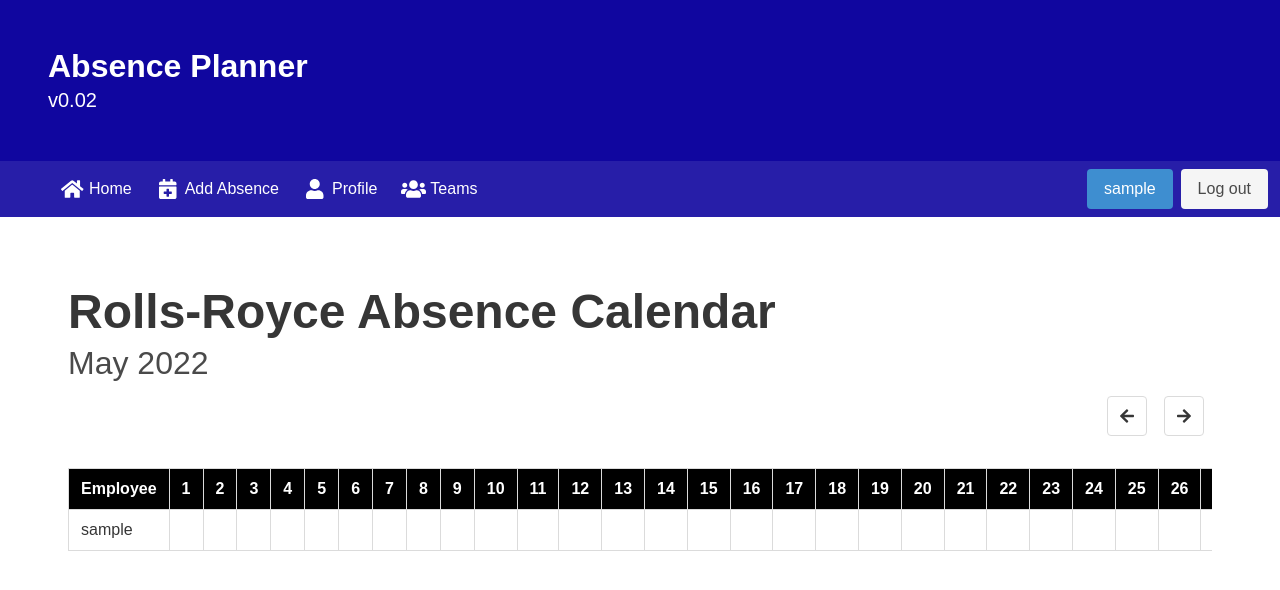
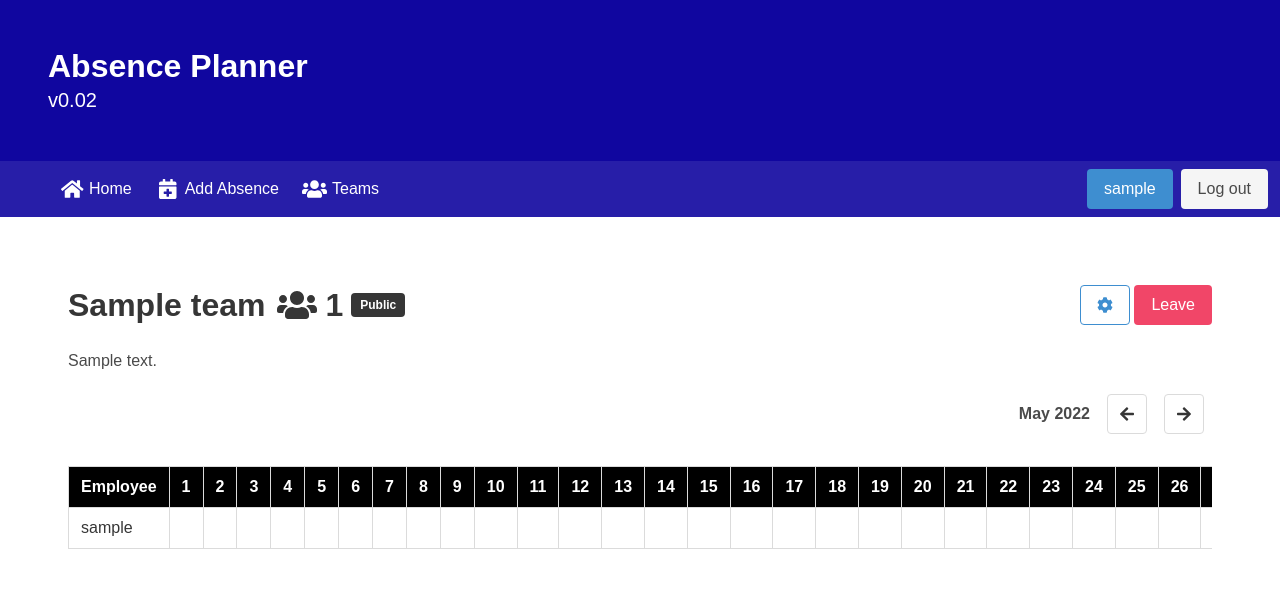
Before and after one commit to rropen/absense-planner, a Django app: page /teams/calendar/1 in a window 1280 px wide. Shown: the top 590 px of the page. Run offline with Django 3.2, Linux system fonts and the light colour scheme; a user stored in the database is signed in; tables that the repository leaves empty hold one stand-in row (values such as "Sample post"); some libraries are stand-ins or nearby versions.

Commit message:
New UI Design for the Calendar page

```diff
--- a/Templates/Base.html
+++ b/Templates/Base.html
@@ -170,13 +170,6 @@
         <span>Add Absence</span>
       </a>
 
-      <a class="navbar-item icon-text" href="/profile/">
-        <span class="icon is-size-5">
-          <i class="fas fa-user"></i>
-        </span>
-        <span>Profile</span>
-      </a>
-
       <a class="navbar-item icon-text" href="/teams">
         <span class="icon is-size-5">
           <i class="fas fa-users"></i>
--- a/Templates/plannerapp/profile.html
+++ b/Templates/plannerapp/profile.html
@@ -36,9 +36,6 @@
             <div class="card has-background-light p-4 has-text-centered">
                 <span class="is-block is-size-5 has-text-weight-bold"> Start date: {{ absence.absence_date_start }}</span>
                 <span class="is-block is-size-5 has-text-weight-bold">End date: {{ absence.absence_date_end }}</span>
-                <span class="is-block">Requested Date: {{ absence.request_date }}</span>
-                <span class="is-block">Requested Accepted?: {{ absence.request_accepted }}</span>
-                <span class="is-block">Manager ID: {{ absence.manager_ID }}</span>
                 <div class="mx-auto">
                     <a class="button is-info" href="/absence/edit/{{ absence.pk }}">Edit</a>
                     <button class="button is-danger delete-trigger-button" data-id="{{ absence.pk }}">Delete</button>
--- a/Templates/teams/calendar.html
+++ b/Templates/teams/calendar.html
@@ -8,17 +8,32 @@
 <div class="main">
     <section class="section">
         <div class="container">
-            <h1 class="title is-1">
-                Rolls-Royce Absence Calendar
-            </h1>
-            <p class="subtitle is-3 mb-1">
-                {{month}} {{year}}
-            </p>
+            <div class="level">
+                <div class="level-left">
+                    <h1 class="title is-3 level-item">{{team.name}}
+
+                        <i class="fas fa-users ml-3"></i>
+                        <span class="ml-2">{{team_count}}</span>
+
+                        {% if team.private %}
+                        <span class="tag is-dark ml-2">Private</span>
+                        {% elif not team.private %}
+                            <span class="tag is-dark ml-2">Public</span>
+                        {% endif %}
+                    </h1>
+                </div>
+                <div class="level-right">
+                    <a class="button is-info is-outlined mx-1" href="#"><i class="fas fa-cog"></i></a>
+                    <a class="button is-danger" href="{% url 'leave_team' team.id %}">Leave</a>
+                </div>
+            </div>
+            <p class="my-3">{{team.description}}</p>
                 {% if month_num == 12 %}
                     {% if current_year|add:2 == next_year %}
                         <div class="level is-block">
                             <div class="level-right">
-                                <a href="/teams/calendar/{{team_id}}/{{previous_month}}/{{year}}" class="button3 right"><p class="buttons">
+                                <span class="has-text-weight-bold mx-2">{{month}} {{year}}</span>
+                                <a href="/teams/calendar/{{team.id}}/{{previous_month}}/{{year}}" class="button3 right"><p class="buttons">
                                     <button class="button ">
                                       <span class="icon ">
                                         <i class="fas fa-arrow-left"></i>
@@ -38,14 +53,15 @@
                     {% else %}
                         <div class="level is-block">
                             <div class="level-right">
-                                <a href="/teams/calendar/{{team_id}}/{{previous_month}}/{{year}}" class="button3 right"><p class="buttons">
+                                <span class="has-text-weight-bold mx-2">{{month}} {{year}}</span>
+                                <a href="/teams/calendar/{{team.id}}/{{previous_month}}/{{year}}" class="button3 right"><p class="buttons">
                                     <button class="button ">
                                     <span class="icon ">
                                         <i class="fas fa-arrow-left"></i>
                                     </span>
                                     </button>
                                 </p></a>
-                                <a href="/teams/calendar/{{team_id}}/January/{{next_year}}" class="button3 right"><p class="buttons">
+                                <a href="/teams/calendar/{{team.id}}/January/{{next_year}}" class="button3 right"><p class="buttons">
                                     <button class="button ">
                                       <span class="icon ">
                                         <i class="fas fa-arrow-right"></i>
@@ -59,6 +75,7 @@
                     {% if current_year|add:"-2" == previous_year %}
                     <div class="level is-block">
                         <div class="level-right">
+                            <span class="has-text-weight-bold mx-2">{{month}} {{year}}</span>
                             <a href="" class="button3 right noHover"><p class="buttons">
                                 <button class="button" disabled>
                                 <span class="icon">
@@ -66,7 +83,7 @@
                                 </span>
                                 </button>
                             </p></a>
-                            <a href="/teams/calendar/{{team_id}}/{{next_month}}/{{year}}" class="button3 right"><p class="buttons">
+                            <a href="/teams/calendar/{{team.id}}/{{next_month}}/{{year}}" class="button3 right"><p class="buttons">
                                 <button class="button ">
                                   <span class="icon ">
                                     <i class="fas fa-arrow-right"></i>
@@ -78,7 +95,8 @@
                     {% else %}
                     <div class="level is-block">
                         <div class="level-right">
-                            <a href="/teams/calendar/{{team_id}}/December/{{previous_year}}" class="button3 right"><p class="buttons">
+                            <span class="has-text-weight-bold mx-2">{{month}} {{year}}</span>
+                            <a href="/teams/calendar/{{team.id}}/December/{{previous_year}}" class="button3 right"><p class="buttons">
                                 <button class="button ">
                                   <span class="icon ">
                                     <i class="fas fa-arrow-left"></i>
@@ -86,7 +104,7 @@
                                 </button>
                               </p></a>
 
-                              <a href="/teams/calendar/{{team_id}}/{{next_month}}/{{year}}" class="button3 right">
+                              <a href="/teams/calendar/{{team.id}}/{{next_month}}/{{year}}" class="button3 right">
                                     <p class="buttons">
                                         <button class="button ">
                                         <span class="icon ">
@@ -101,14 +119,15 @@
                 {% else %}
                 <div class="level is-block">
                     <div class="level-right">
-                        <a href="/teams/calendar/{{team_id}}/{{previous_month}}/{{year}}" class="button3 right"><p class="buttons">
+                        <span class="has-text-weight-bold mx-2">{{month}} {{year}}</span>
+                        <a href="/teams/calendar/{{team.id}}/{{previous_month}}/{{year}}" class="button3 right"><p class="buttons">
                             <button class="button ">
                             <span class="icon ">
                                 <i class="fas fa-arrow-left"></i>
                             </span>
                             </button>
                         </p></a>
-                        <a href="/teams/calendar/{{team_id}}/{{next_month}}/{{year}}" class="button3 right"><p class="buttons">
+                        <a href="/teams/calendar/{{team.id}}/{{next_month}}/{{year}}" class="button3 right"><p class="buttons">
                             <button class="button ">
                             <span class="icon ">
                                 <i class="fas fa-arrow-right"></i>
--- a/Templates/teams/dashboard.html
+++ b/Templates/teams/dashboard.html
@@ -12,7 +12,7 @@
         </div>
         <div class="column is-half">
             <div class="card has-background-info p-3 has-text-centered">
-                <a class="has-text-white is-size-5" href="{% url 'join_team' %}">Join A Team <i class="fas fa-users mx-2"></i></a>
+                <a class="has-text-white is-size-5" href="{% url 'join_team' %}">Join A Team <i class="fas fa-user-friends mx-2"></i></a>
             </div>
         </div>
     </div>
@@ -22,7 +22,7 @@
     {% for rel in rels %}
         <div class="container has-background-light box">
             <div class="is-size-5 mb-3">
-                <span class="is-block is-size-5	has-text-weight-bold">{{rel.team.name}} <i class="fas fa-users mx-2"></i>{{rel.team.count}}</span>
+                <span class="is-block is-size-5	has-text-weight-bold">{{rel.team.name}} <i class="fas fa-user-alt mx-1"></i>{{rel.team.count}}</span>
                 {% if rel.team.private %}
                     <span class="tag is-dark">Private</span>
                 {% elif not rel.team.private %}
--- a/Templates/teams/join_team.html
+++ b/Templates/teams/join_team.html
@@ -22,7 +22,7 @@
     {% for team in all_teams %}
     <div class="container has-background-light box">
         <div class="is-size-5 mb-3">
-            <span class="is-block is-size-5	has-text-weight-bold">{{team.name}} <i class="fas fa-users mx-2"></i>{{team.count}}</span>
+            <span class="is-block is-size-5	has-text-weight-bold">{{team.name}} <i class="fas fa-user-alt mx-2"></i>{{team.count}}</span>
             {% if team.private %}
                 <span class="tag is-dark">Private</span>
             {% elif not team.private %}
--- a/plannerapp/views.py
+++ b/plannerapp/views.py
@@ -200,6 +200,7 @@ def team_calendar(request, id, month=MONTH, year=YEAR):
     except:
         pass
     dates = "dates"
+    team = Team.objects.get(id=id)
     context = {
         "current_date": current_date,
         "day_range": range(1, month_days + 1),
@@ -217,7 +218,8 @@ def team_calendar(request, id, month=MONTH, year=YEAR):
         "previous_month": previous_month,
         "next_month": next_month,
         "date": dates,
-        "team_id": id,
+        "team": team,
+        "team_count": Relationship.objects.filter(team=team.id).count()
     }
 
     return render(request, "teams/calendar.html", context)
```
